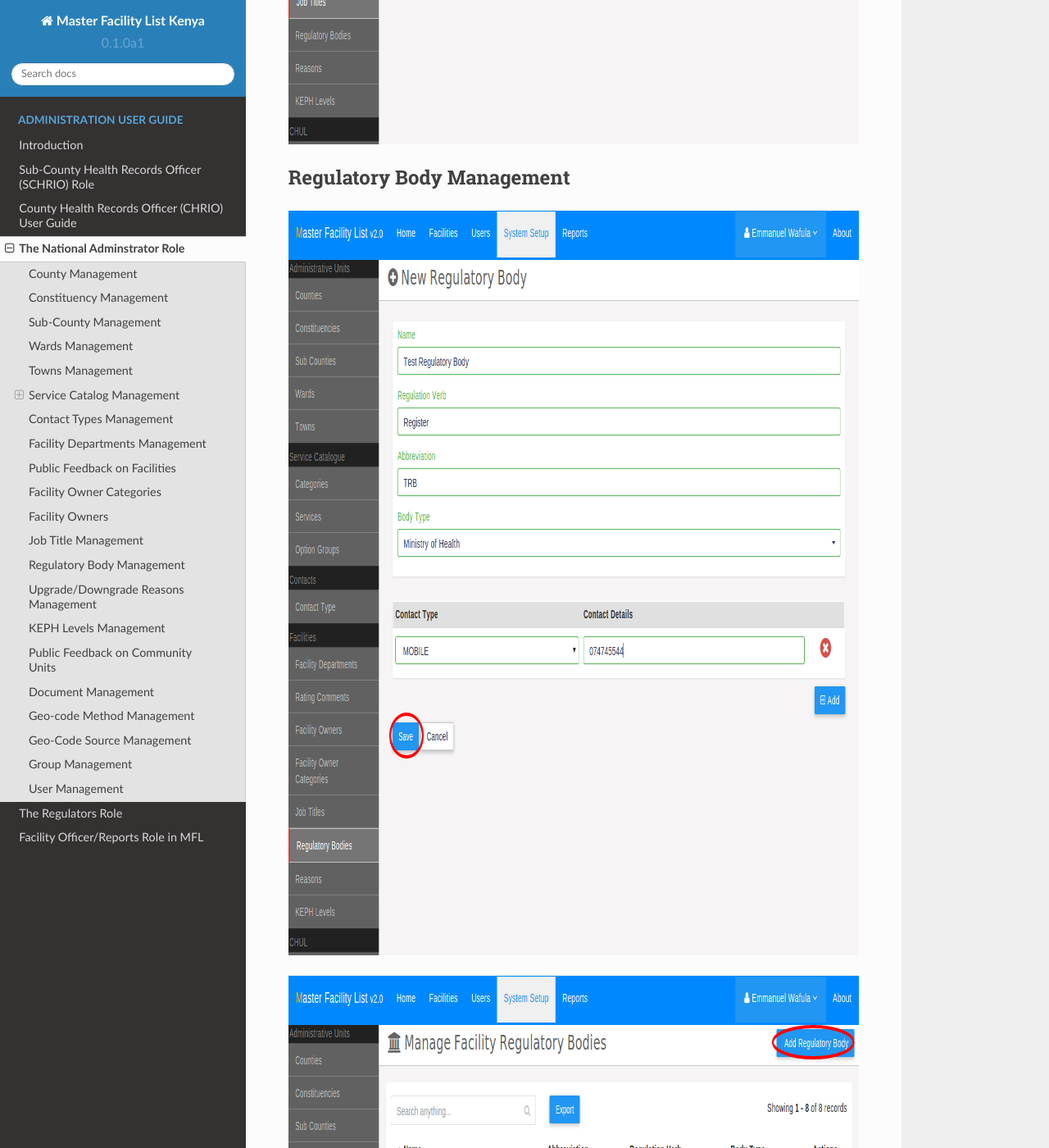
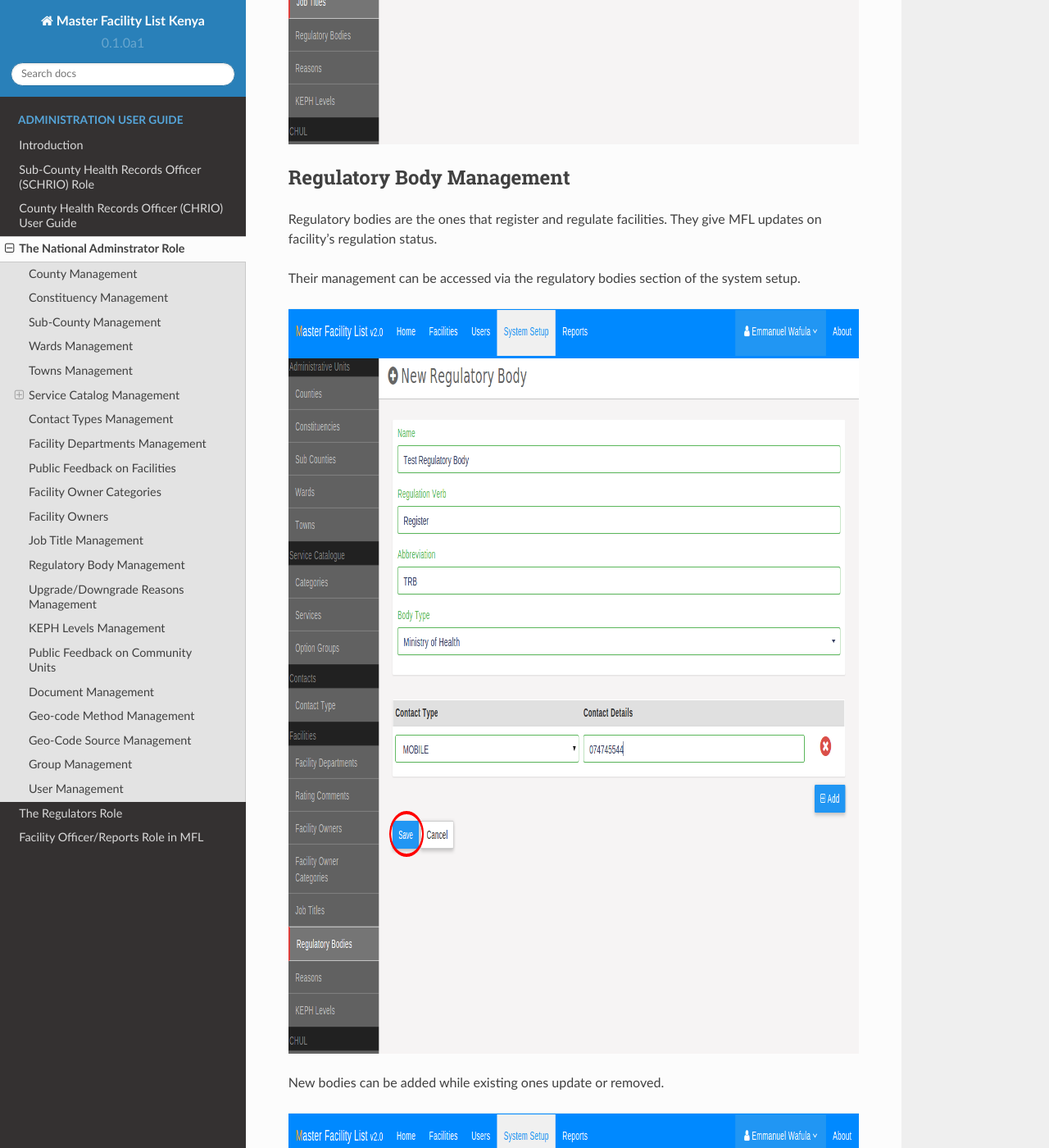
Before and after one commit to MasterFacilityList/mfl_admin_docs, a Sphinx documentation site: the page built from docs/04_national_administrator.rst, in a window 1280 px wide and 1400 px high, scrolled down 24451 px. Shown: the whole window at 82% size. Built offline with Sphinx 7.4.7 and the Read the Docs theme 2.0.0, drawn with Linux system fonts in a browser that asks for light colours; some of the changed text lies outside the part shown.

Commit message:
updating docs

```diff
--- a/docs/04_national_administrator.rst
+++ b/docs/04_national_administrator.rst
@@ -86,7 +86,7 @@
 
 
 Service Catalog Management
-+++++++++++++++++++++++++++++++++++
+++++++++++++++++++++++++++++++++++
 Another task of the National Administrator includes management of the
 service catalogue. The service catalogue constitutes: service categories,
 health services and service options. The link to manage these three items
@@ -260,10 +260,16 @@
 
 Regulatory Body Management
 ++++++++++++++++++++++++++++++++++++++++
+Regulatory bodies are the ones that register and regulate facilities. They give MFL updates
+on facility's regulation status.
+
+Their management can be accessed via the regulatory bodies section of the system setup.
 
 .. figure:: /_images/national_admin/12_a_save_new_reguatory_body.png
     :scale: 100%
     :alt: Create a new Regulatory Body
+
+New bodies can be added while existing ones update or removed.
 
 .. figure:: /_images/national_admin/12_regulatory_bodies.png
     :scale: 100%
@@ -272,10 +278,15 @@
 
 Upgrade/Downgrade Reasons Management
 ++++++++++++++++++++++++++++++++++++++++++++++++++++++
+These are the reasons used by CHRIOS/SCHRIOS when upgrading or downgrading
+facilities. They can be accessed from the Reasons section of system setup.
 
 .. figure:: /_images/national_admin/13_resons_for_upgrade_and_downgrade.png
     :scale: 100%
     :alt: List Upgrade/Downgrade Reasons
+
+
+Reasons can be created, updated or removed.
 
 .. figure:: /_images/national_admin/13_b_save_new_reason.png
     :scale: 100%
```
